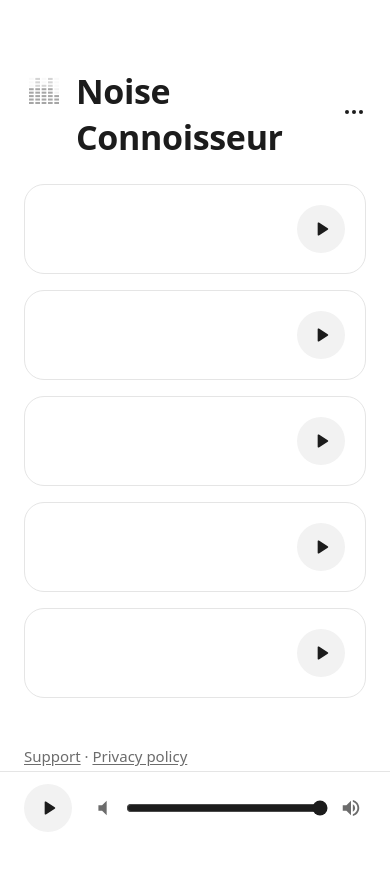
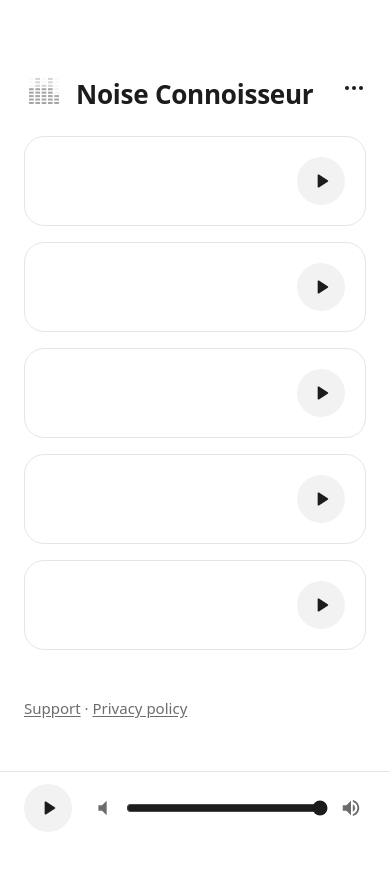
Before and after one commit to a2f0/nc, a website with bundled scripts: page web/index.html in a window 390 px wide. Built offline with nearby package versions, Linux system fonts and the light colour scheme; files whose address does not match are found by name.

Commit message:
fix(web): fit the title and menu on narrow windows
The title shrinks with the window, down to 18px at 320px wide, so it stays
on one line with the menu button beside it.

```diff
--- a/web/styles.css
+++ b/web/styles.css
@@ -61,13 +61,16 @@ h1 {
   margin-bottom: 24px;
 }
 
-/* The app icon (the favicon) beside the title, its bottom edge on the title's baseline. */
+/* The app icon (the favicon) beside the title, its bottom edge on the title's baseline.
+   On narrow windows the title shrinks, so the menu button still fits beside it. */
 .app-title {
   display: flex;
   flex: 1;
   align-items: baseline;
   gap: 12px;
+  min-width: 0;
   margin: 0;
+  font-size: clamp(18px, calc((100vw - 150px) / 9.2), 34px);
 }
 
 /* Its symbol lines up with the cards' trailing edge; its target reaches past it. */
```
